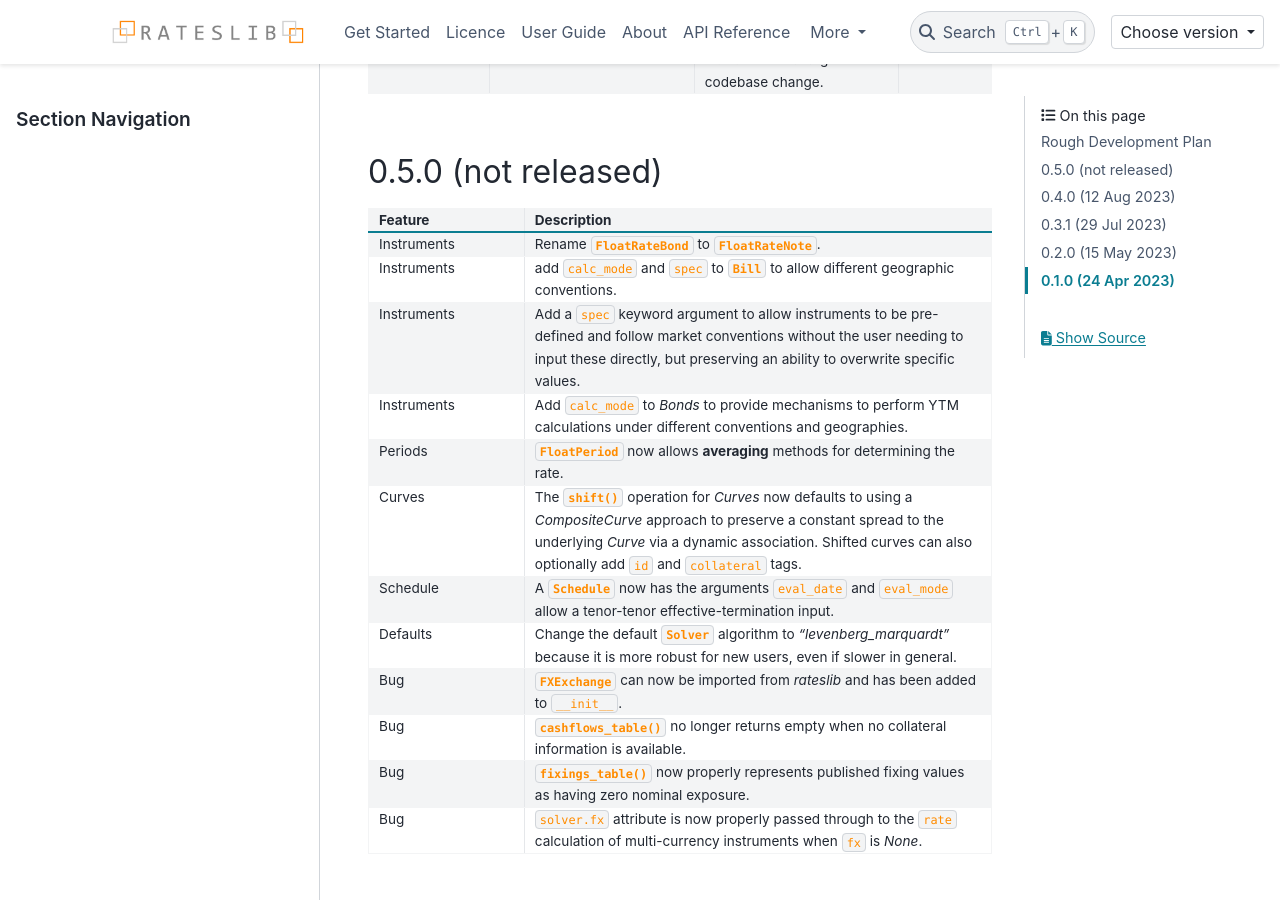
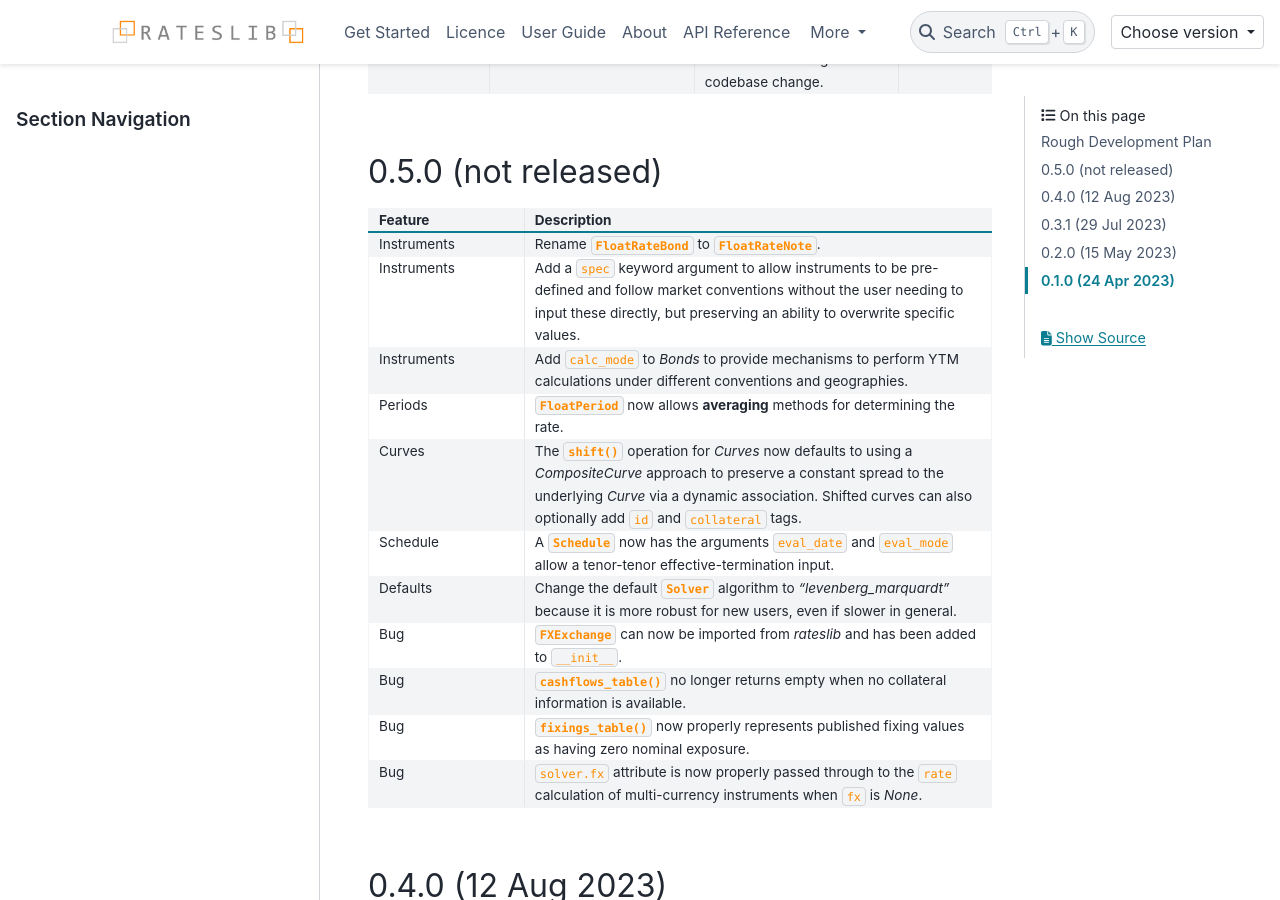
Before and after one commit to attack68/rateslib, a Sphinx documentation site: the page built from docs/source/i_whatsnew.rst, in a window 1280 px wide and 900 px high, scrolled down 1072 px. Built offline with Sphinx 7.4.7 and the PyData theme 0.15.4, drawn with Linux system fonts in a browser that asks for light colours; comment, search, counter and statistics services are not loaded.

```diff
--- a/docs/source/i_whatsnew.rst
+++ b/docs/source/i_whatsnew.rst
@@ -72,10 +72,8 @@ email contact through **rateslib@gmail.com**.
    * - Feature
      - Description
    * - Instruments
-     - Rename :class:`~rateslib.instruments.FloatRateBond` to :class:`~rateslib.instruments.FloatRateNote`.
-   * - Instruments
-     - add ``calc_mode`` and ``spec`` to :class:`~rateslib.instruments.Bill` to allow different
-       geographic conventions.
+     - Rename :class:`~rateslib.instruments.FloatRateBond`
+       to :class:`~rateslib.instruments.FloatRateNote`.
    * - Instruments
      - Add a ``spec`` keyword argument to allow instruments to be pre-defined and follow
        market conventions without the user needing to input these directly, but preserving an
```
